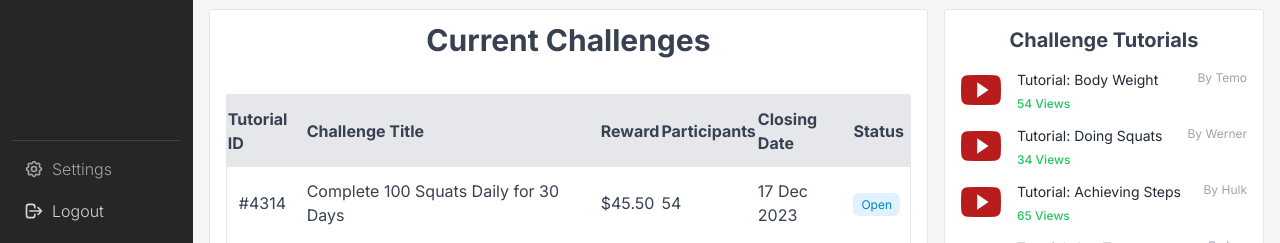
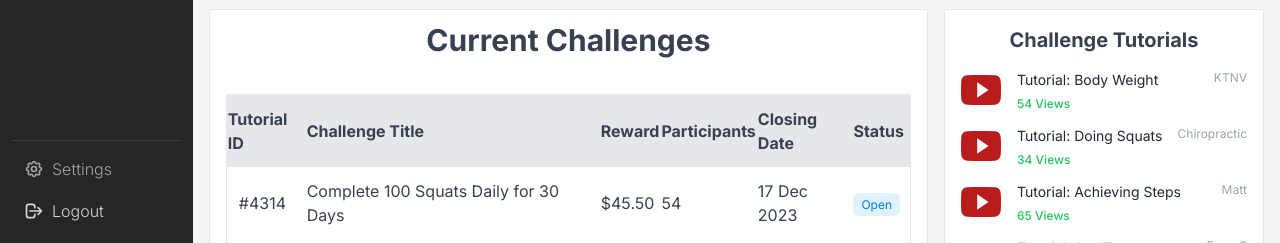
Before and after one commit to TebogoYungMercykay/Gamified_Health_App_Logic_Legends, a Next.js app in the folder health-app/: page /dashboard in a window 1280 px wide. Shown: the part 557-800 px from the top of the page. Built offline with nearby package versions, Linux system fonts and the light colour scheme.

Commit message:
Added some more Embedded Youtube Tutorials

```diff
--- a/health-app/app/components/dashboard/Tutorials.tsx
+++ b/health-app/app/components/dashboard/Tutorials.tsx
@@ -51,11 +51,11 @@ const Tutorials = () => {
         {selectedTutorial && (
             <div className="p-0">
                 <h3 className="text-xl font-semibold text-gray-900 mb-5">
-                    {selectedTutorial.title}
+                    {selectedTutorial.Tutorial_name}
                 </h3>
                 <iframe
                     className="aspect-video w-full"
-                    src={selectedTutorial.src}
+                    src={selectedTutorial.video_src}
                     title="YouTube video player"
                     frameBorder={selectedTutorial.frameBorder}
                     allow={selectedTutorial.allow}
@@ -69,7 +69,7 @@ const Tutorials = () => {
         {selectedTutorial && (
           <div className="p-6">
             <h3 className="text-xl font-semibold text-gray-900 mb-5">
-              {selectedTutorial.title}
+              {selectedTutorial.Tutorial_name}
             </h3>
             <p className="mb-5 font-normal text-gray-500">
               {selectedTutorial.content}
--- a/health-app/app/components/data/TutorialsData.tsx
+++ b/health-app/app/components/data/TutorialsData.tsx
@@ -2,78 +2,72 @@ const HealthTutorials = [
     {
         id: '3432',
         Tutorial_name: 'Tutorial: Body Weight',
-        Tutorial_instructor: 'By Temo',
+        Tutorial_instructor: 'KTNV',
         Tutorial_participants: 54,
         Tutorial_status: "Open",
-        title: "Body Weight",
-        content: "1. A tutorial, in education, is a method of transferring knowledge and may be used as a part of a learning process. More interactive and specific than a book or a lecture, a tutorial seeks to teach by example and supply the information to complete a certain task. A tutorial can be taken in many forms, ranging from a set of instructions to complete a task to an interactive problem solving session (usually in academia).",
+        content: "Losing body weight involves a combination of a healthy diet, regular physical activity, and lifestyle changes. It's essential to approach weight loss in a sustainable and gradual manner to ensure long-term success and maintain good health. There's a basic guide on how to perform bicep curls properly. View the video for a quick tutorial.",
         className: "aspect-video w-full",
-        src: "https://www.youtube.com/embed/2LUu2DQYa60",
+        video_src: "https://www.youtube.com/embed/RPhYisuahKM?si=x-FJnkzE1Ho2H_SG",
         frameBorder: "0",
         allow: "accelerometer; autoplay; clipboard-write; encrypted-media; gyroscope; picture-in-picture"
     },
     {
         id: '7633',
         Tutorial_name: 'Tutorial: Doing Squats',
-        Tutorial_instructor: 'By Werner',
+        Tutorial_instructor: 'Chiropractic',
         Tutorial_participants: 34,
         Tutorial_status: "Open",
-        title: "Doing Squats",
-        content: "2. A tutorial, in education, is a method of transferring knowledge and may be used as a part of a learning process. More interactive and specific than a book or a lecture, a tutorial seeks to teach by example and supply the information to complete a certain task. A tutorial can be taken in many forms, ranging from a set of instructions to complete a task to an interactive problem solving session (usually in academia).",
+        content: "Squats are a popular and effective lower body exercise that can help strengthen your quadriceps, hamstrings, glutes, and core muscles. Proper form is crucial to prevent injury and maximize the benefits of squats. There's a basic guide on how to perform bicep curls properly. View the video for a quick tutorial.",
         className: "aspect-video w-full",
-        src: "https://www.youtube.com/embed/2LUu2DQYa60",
+        video_src: "https://www.youtube.com/embed/4KmY44Xsg2w?si=E1QThNqoMAqjsCyi",
         frameBorder: "0",
         allow: "accelerometer; autoplay; clipboard-write; encrypted-media; gyroscope; picture-in-picture"
     },
     {
         id: '6534',
         Tutorial_name: 'Tutorial: Achieving Steps',
-        Tutorial_instructor: 'By Hulk',
+        Tutorial_instructor: 'Matt',
         Tutorial_participants: 65,
         Tutorial_status: "Open",
-        title: "Achieving Steps",
-        content: "3. A tutorial, in education, is a method of transferring knowledge and may be used as a part of a learning process. More interactive and specific than a book or a lecture, a tutorial seeks to teach by example and supply the information to complete a certain task. A tutorial can be taken in many forms, ranging from a set of instructions to complete a task to an interactive problem solving session (usually in academia).",
+        content: "Achieving 100,000 steps in a specified number of days can be a challenging yet achievable goal with the right planning and dedication. The number of days it will take to reach this goal depends on several factors, including your current fitness level, daily routine, and the time you can commit to walking. View the video for a quick tutorial.",
         className: "aspect-video w-full",
-        src: "https://www.youtube.com/embed/2LUu2DQYa60",
+        video_src: "https://www.youtube.com/embed/0URr_XkgAIE?si=FcXLpmTTn1He3DSl",
         frameBorder: "0",
         allow: "accelerometer; autoplay; clipboard-write; encrypted-media; gyroscope; picture-in-picture"
     },
     {
         id: '9234',
         Tutorial_name: 'Tutorial: Ave Temperature',
-        Tutorial_instructor: 'By Lee',
+        Tutorial_instructor: 'Fuse-S',
         Tutorial_participants: 540,
-        Tutorial_status: "Open",
-        title: "Ave Temperature",
-        content: "4. A tutorial, in education, is a method of transferring knowledge and may be used as a part of a learning process. More interactive and specific than a book or a lecture, a tutorial seeks to teach by example and supply the information to complete a certain task. A tutorial can be taken in many forms, ranging from a set of instructions to complete a task to an interactive problem solving session (usually in academia).",
+        Tutorial_status: "Closed",
+        content: "Maintaining your body temperature within a healthy range is essential for overall health and well-being. Your body has natural mechanisms to regulate its temperature, but there are also steps you can take to help maintain a stable body temperature. View the video for a quick tutorial.",
         className: "aspect-video w-full",
-        src: "https://www.youtube.com/embed/2LUu2DQYa60",
+        video_src: "https://www.youtube.com/embed/vJhsyS4lTW0?si=GEHj_TCKYzV7P_zr",
         frameBorder: "0",
         allow: "accelerometer; autoplay; clipboard-write; encrypted-media; gyroscope; picture-in-picture"
     },
     {
         id: '4314',
         Tutorial_name: 'Tutorial: Doing Curls',
-        Tutorial_instructor: 'By Janco',
+        Tutorial_instructor: 'Howcast',
         Tutorial_participants: 44,
         Tutorial_status: "Open",
-        title: "Doing Curls",
-        content: "5. A tutorial, in education, is a method of transferring knowledge and may be used as a part of a learning process. More interactive and specific than a book or a lecture, a tutorial seeks to teach by example and supply the information to complete a certain task. A tutorial can be taken in many forms, ranging from a set of instructions to complete a task to an interactive problem solving session (usually in academia).",
+        content: "It seems like you're interested in doing bicep curls at the gym. Bicep curls are a popular exercise for targeting and strengthening the biceps, which are the muscles on the front of your upper arms. There's a basic guide on how to perform bicep curls properly. View the video for a quick tutorial.",
         className: "aspect-video w-full",
-        src: "https://www.youtube.com/embed/2LUu2DQYa60",
+        video_src: "https://www.youtube.com/embed/ykJmrZ5v0Oo?si=PlHoR8_om72nCM1f",
         frameBorder: "0",
         allow: "accelerometer; autoplay; clipboard-write; encrypted-media; gyroscope; picture-in-picture"
     },
     {
         id: '4342',
         Tutorial_name: 'Tutorial: Water Intake',
-        Tutorial_instructor: 'By Lerato',
+        Tutorial_instructor: 'Fit Tuber',
         Tutorial_participants: 37,
         Tutorial_status: "Open",
-        title: "Water Intake",
-        content: "6. A tutorial, in education, is a method of transferring knowledge and may be used as a part of a learning process. More interactive and specific than a book or a lecture, a tutorial seeks to teach by example and supply the information to complete a certain task. A tutorial can be taken in many forms, ranging from a set of instructions to complete a task to an interactive problem solving session (usually in academia).",
+        content: "Water intake is a critical aspect of maintaining good health. Proper hydration is essential for various bodily functions, including digestion, circulation, temperature regulation, and overall well-being. This tutorial will provide you with information on the importance of water intake, how much water you should consume, and tips for staying hydrated. View the video for a quick tutorial.",
         className: "aspect-video w-full",
-        src: "https://www.youtube.com/embed/2LUu2DQYa60",
+        video_src: "https://www.youtube.com/embed/4sOMfEAqzEg?si=Zpe6mkgZ9jONShlg",
         frameBorder: "0",
         allow: "accelerometer; autoplay; clipboard-write; encrypted-media; gyroscope; picture-in-picture"
     }
```
